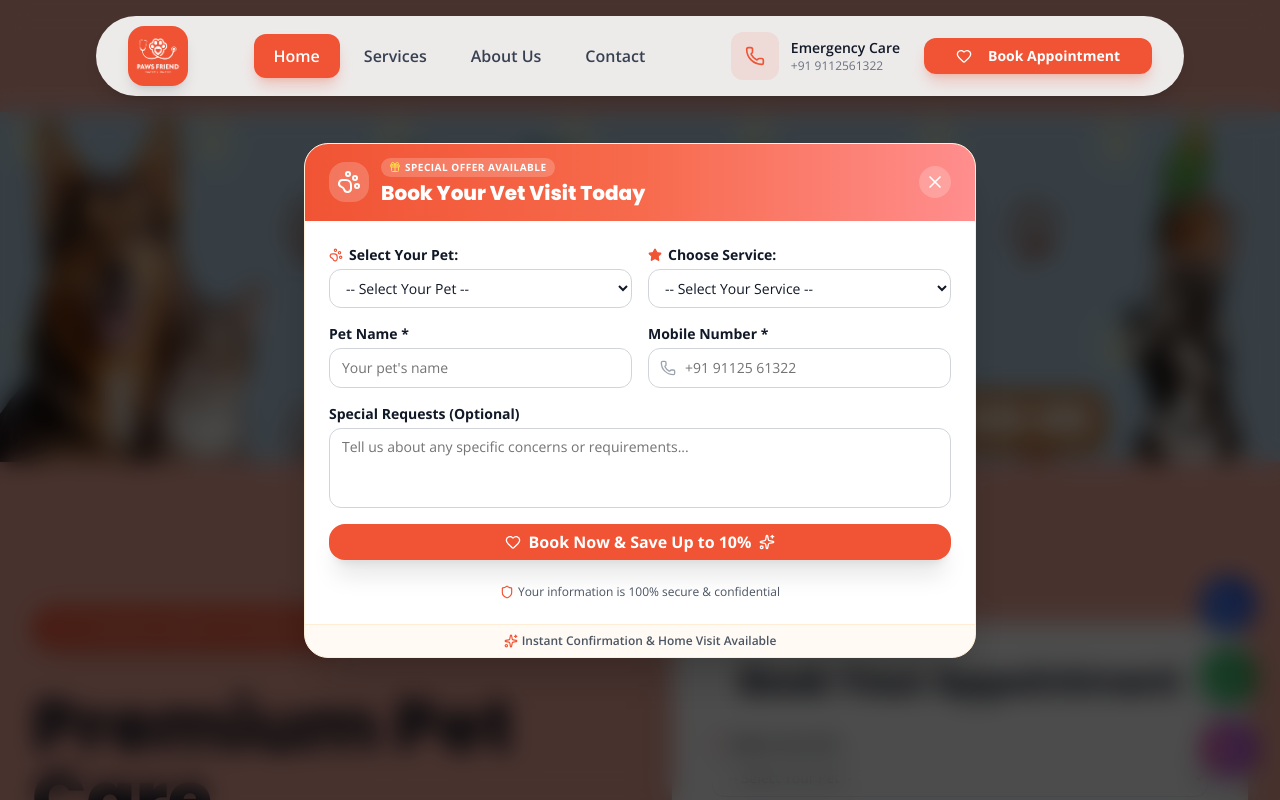
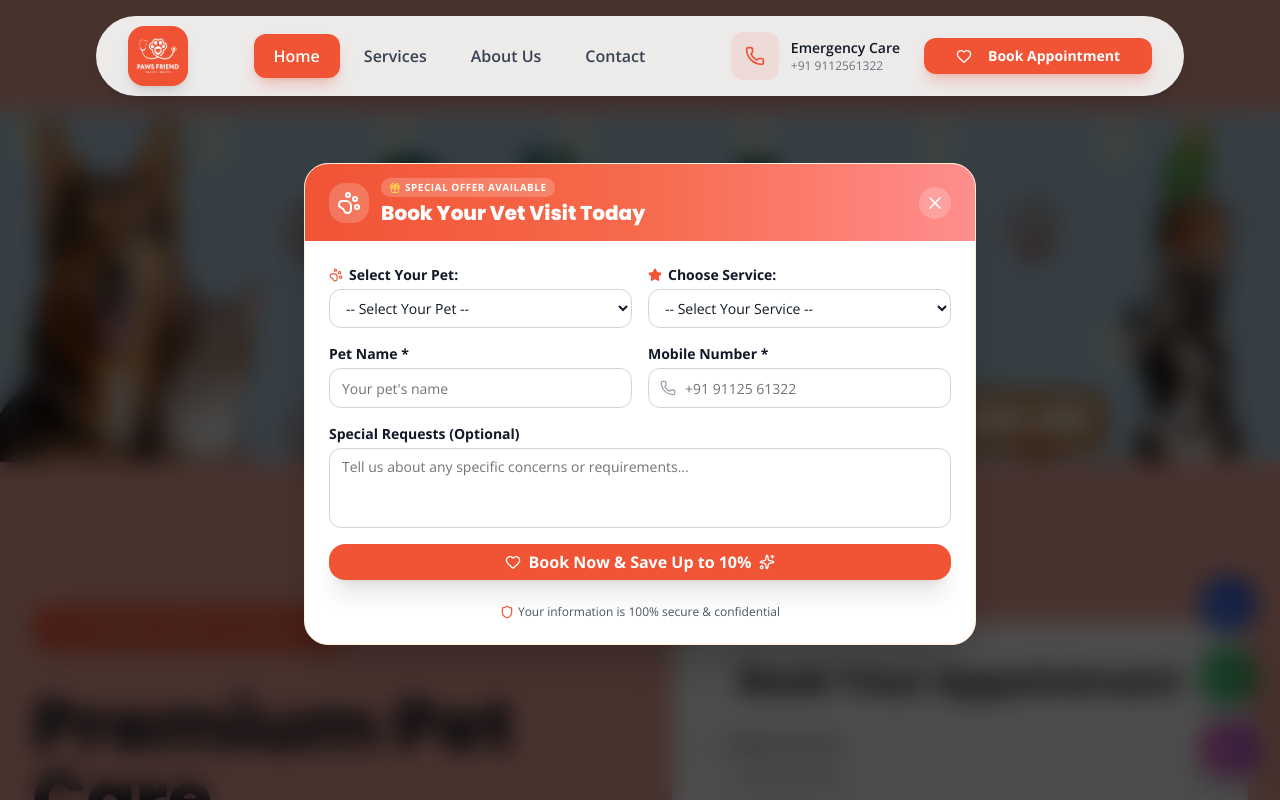
Before and after one commit to desirediv0/paws-friend, a Next.js app: page / in a window 1280 px wide. Shown: the top 800 px of the page. Built offline with nearby package versions, Linux system fonts and the light colour scheme.

Commit message:
feat: add AutoPopupModal component with timed display functionality

```diff
--- a/src/components/AutoPopupModal.jsx
+++ b/src/components/AutoPopupModal.jsx
@@ -1,7 +1,7 @@
 "use client";
 
 import { useState, useEffect, useRef } from "react";
-import { PawPrint, X, Sparkles, Gift } from "lucide-react";
+import { PawPrint, X, Gift } from "lucide-react";
 import Form from "./Form";
 
 const AutoPopupModal = () => {
@@ -33,8 +33,8 @@ const AutoPopupModal = () => {
   if (!isOpen) return null;
 
   return (
-    <div className="fixed inset-0 bg-black/70 backdrop-blur-md z-[999999] flex items-center justify-center p-3 sm:p-6 overflow-y-auto animate-in fade-in duration-300">
-      <div className="bg-white rounded-3xl w-full max-w-2xl shadow-2xl overflow-hidden relative border border-orange-100 my-auto animate-in zoom-in-95 duration-300">
+    <div className="fixed inset-0 bg-black/70 backdrop-blur-md z-[999999] flex items-center justify-center p-4 sm:p-6 pt-20 sm:pt-8 overflow-y-auto animate-in fade-in duration-300">
+      <div className="bg-white rounded-3xl w-full max-w-xl sm:max-w-2xl shadow-2xl overflow-hidden relative border border-orange-100 my-auto animate-in zoom-in-95 duration-300">
 
         {/* Header with gradient & offer */}
         <div className="bg-gradient-to-r from-[#F05434] via-[#f76a4c] to-[#FF8E8E] px-4 sm:px-6 py-3.5 text-white relative flex items-center justify-between">
@@ -62,17 +62,9 @@ const AutoPopupModal = () => {
           </button>
         </div>
 
-        {/* Modal Body with 2-Column Grid Form */}
+        {/* Modal Body with Grid Form */}
         <div className="p-4 sm:p-6">
           <Form isGrid={true} />
-        </div>
-
-        {/* Footer Subtitle */}
-        <div className="bg-orange-50/60 border-t border-orange-100 py-2 px-4 text-center">
-          <p className="text-xs font-semibold text-gray-600 flex items-center justify-center gap-1">
-            <Sparkles className="w-3.5 h-3.5 text-[#F05434]" />
-            Instant Confirmation & Home Visit Available
-          </p>
         </div>
 
       </div>
```
